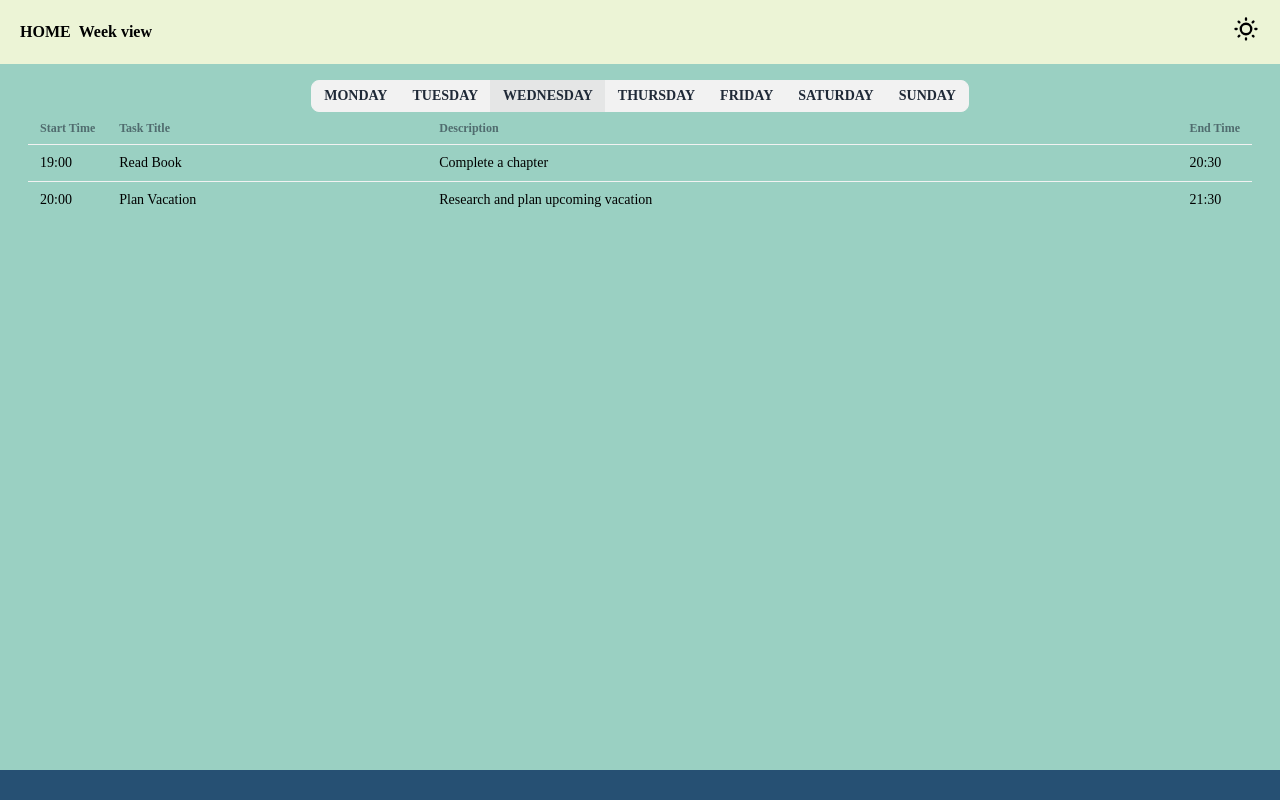
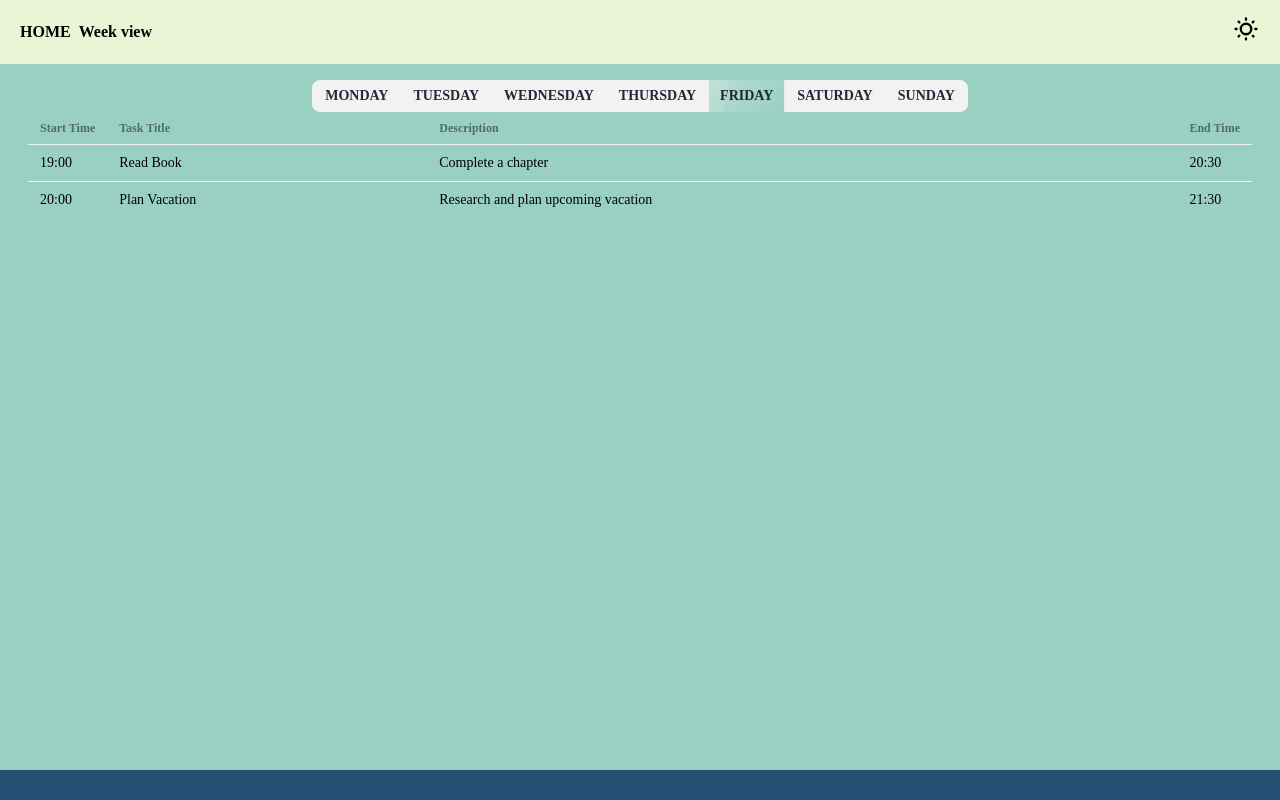
Before and after one commit to BertoPolo/week-plannerTS, a Next.js app: page /home/singleday/Friday in a window 1280 px wide. Shown: the top 800 px of the page. Built offline with nearby package versions, Linux system fonts and the light colour scheme; data requests are answered from the project's data file.

Commit message:
/singleday style to current day

```diff
--- a/app/globals.css
+++ b/app/globals.css
@@ -1,6 +1,9 @@
 @tailwind base;
 @tailwind components;
 @tailwind utilities;
+
+:root {
+}
 
 body {
   color: black;
--- a/app/home/singleday/[day]/page.tsx
+++ b/app/home/singleday/[day]/page.tsx
@@ -15,18 +15,18 @@ const SingleDay = async ({ params }: Params) => {
     })
   }
 
+  let days = ["Monday", "Tuesday", "Wednesday", "Thursday", "Friday", "Saturday", "Sunday"]
+
   return (
     <>
       <div className="join flex justify-center">
-        {/* if params.day   add class btn-active / glass */}
-        <button className="join-item btn btn-sm">Monday</button>
-        <button className="join-item btn btn-sm ">Tuesday </button>
-        <button className="join-item btn btn-sm btn-active">Wednesday</button>
-        <button className="join-item btn btn-sm">Thursday</button>
-        <button className="join-item btn btn-sm">Friday</button>
-        <button className="join-item btn btn-sm">Saturday</button>
-        <button className="join-item btn btn-sm">Sunday</button>
+        {days.map((day) => (
+          <button key={day} className={`join-item btn btn-sm ${params.day === day ? "glass" : ""}`}>
+            {day}
+          </button>
+        ))}
       </div>
+
       <div className="overflow-x-auto">
         <table className="table table-sm">
           {/* head */}
```
